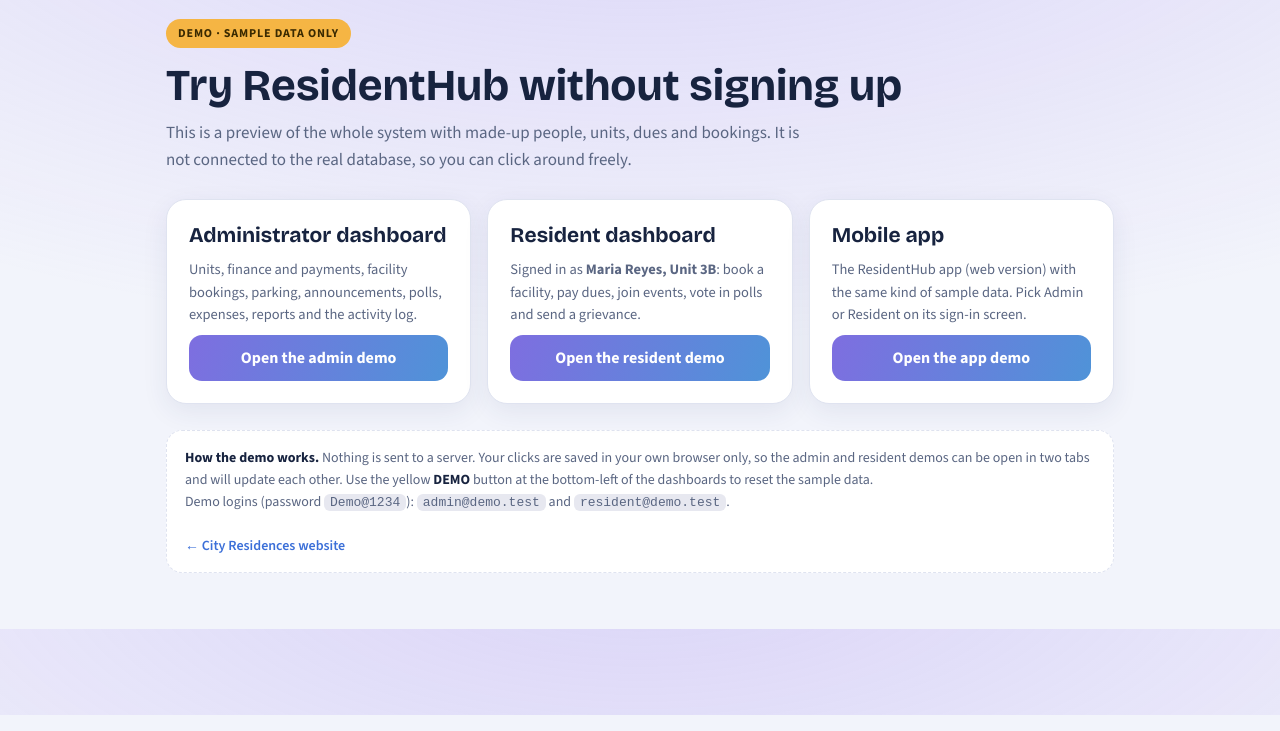
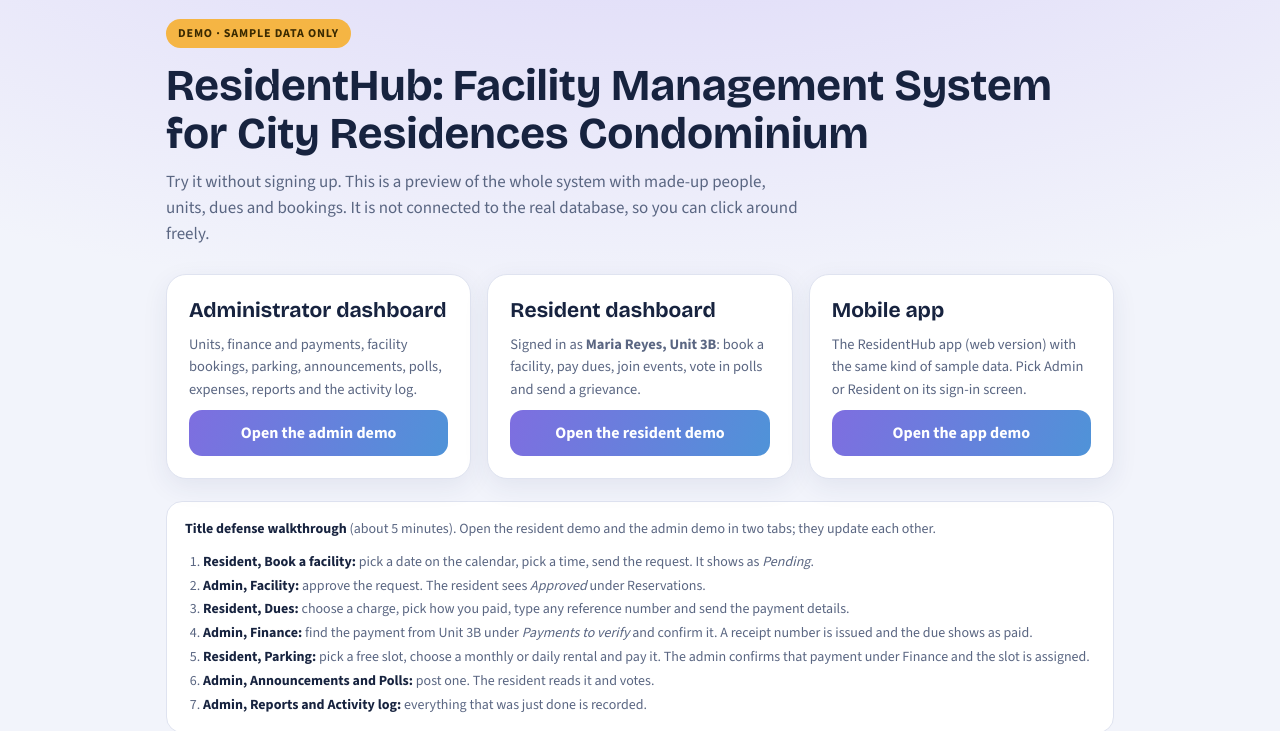
Before and after one commit to mochiematchaaa/residenthub-demo-, a plain HTML site: page index.html in a window 1280 px wide. Shown: the part 85-816 px from the top of the page. Drawn offline with nearby package versions, Linux system fonts and the light colour scheme.

Commit message:
Demo hub: official title and a title-defense walkthrough

```diff
--- a/index.html
+++ b/index.html
@@ -4,7 +4,7 @@
 <meta charset="utf-8">
 <meta name="viewport" content="width=device-width,initial-scale=1">
 <meta name="robots" content="noindex">
-<title>ResidentHub Demo — sample data only</title>
+<title>ResidentHub Demo — Facility Management System for City Residences Condominium</title>
 <link rel="icon" href="web/logo.jpg">
 <link href="https://fonts.googleapis.com/css2?family=Bricolage+Grotesque:opsz,wght@12..96,600;12..96,700&family=Source+Sans+3:wght@400;600;700&display=swap" rel="stylesheet">
 <style>
@@ -37,13 +37,26 @@
 <main>
   <div class="top"><img src="web/logo.jpg" alt=""><div><b>ResidentHub</b><span>City Residences Condominium Corporation</span></div></div>
   <span class="badge">DEMO · SAMPLE DATA ONLY</span>
-  <h1>Try ResidentHub without signing up</h1>
-  <p class="lead">This is a preview of the whole system with made-up people, units, dues and bookings. It is not connected to the real database, so you can click around freely.</p>
+  <h1>ResidentHub: Facility Management System for City Residences Condominium</h1>
+  <p class="lead">Try it without signing up. This is a preview of the whole system with made-up people, units, dues and bookings. It is not connected to the real database, so you can click around freely.</p>
 
   <div class="grid">
     <div class="card"><h2>Administrator dashboard</h2><p>Units, finance and payments, facility bookings, parking, announcements, polls, expenses, reports and the activity log.</p><a class="btn" href="web/admin.html?as=admin">Open the admin demo</a></div>
     <div class="card"><h2>Resident dashboard</h2><p>Signed in as <b>Maria Reyes, Unit 3B</b>: book a facility, pay dues, join events, vote in polls and send a grievance.</p><a class="btn" href="web/resident.html?as=resident">Open the resident demo</a></div>
     <div class="card"><h2>Mobile app</h2><p>The ResidentHub app (web version) with the same kind of sample data. Pick Admin or Resident on its sign-in screen.</p><a class="btn" href="app/">Open the app demo</a></div>
+  </div>
+
+    <div class="note" style="margin-top:22px;border-style:solid">
+    <b>Title defense walkthrough</b> (about 5 minutes). Open the resident demo and the admin demo in two tabs; they update each other.
+    <ol style="margin:10px 0 0 18px;padding:0;line-height:1.7">
+      <li><b>Resident, Book a facility:</b> pick a date on the calendar, pick a time, send the request. It shows as <i>Pending</i>.</li>
+      <li><b>Admin, Facility:</b> approve the request. The resident sees <i>Approved</i> under Reservations.</li>
+      <li><b>Resident, Dues:</b> choose a charge, pick how you paid, type any reference number and send the payment details.</li>
+      <li><b>Admin, Finance:</b> find the payment from Unit 3B under <i>Payments to verify</i> and confirm it. A receipt number is issued and the due shows as paid.</li>
+      <li><b>Resident, Parking:</b> pick a free slot, choose a monthly or daily rental and pay it. The admin confirms that payment under Finance and the slot is assigned.</li>
+      <li><b>Admin, Announcements and Polls:</b> post one. The resident reads it and votes.</li>
+      <li><b>Admin, Reports and Activity log:</b> everything that was just done is recorded.</li>
+    </ol>
   </div>
 
   <div class="note"><b>How the demo works.</b> Nothing is sent to a server. Your clicks are saved in your own browser only, so the admin and resident demos can be open in two tabs and will update each other. Use the yellow <b>DEMO</b> button at the bottom-left of the dashboards to reset the sample data.<br>
```
